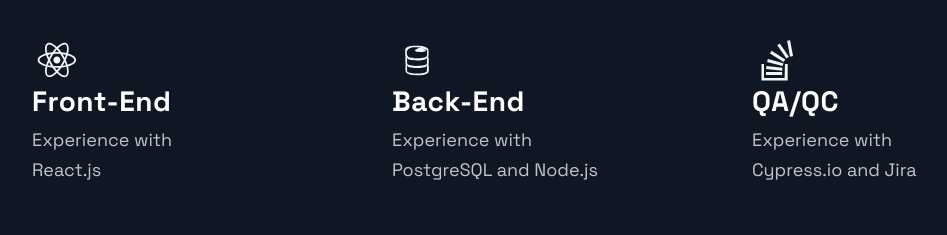
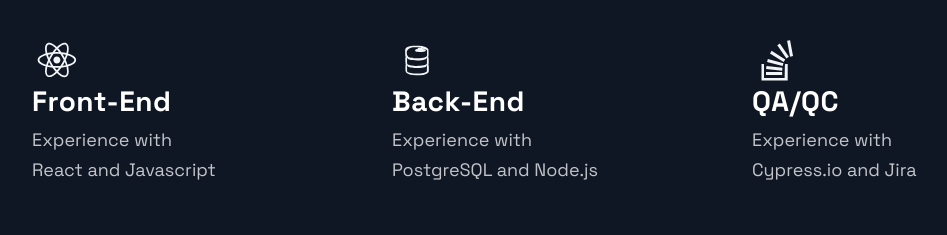
Before and after one commit to davidpedrero/David-Pedero-Portfolio, a Next.js app: page / in a window 1280 px wide. Shown: the part 1760-1995 px from the top of the page, without its empty margins (88-1035 px from the left). Built offline with nearby package versions, Linux system fonts and the light colour scheme.

Commit message:
small FE change2

```diff
--- a/src/components/Technologies/Technologies.js
+++ b/src/components/Technologies/Technologies.js
@@ -18,7 +18,7 @@
           <ListTitle>Front-End</ListTitle>
           <ListParagraph>
             Experience with <br/>
-            React.js
+            React and Javascript
           </ListParagraph>
         </ListContainer>
       </ListItem>
```
